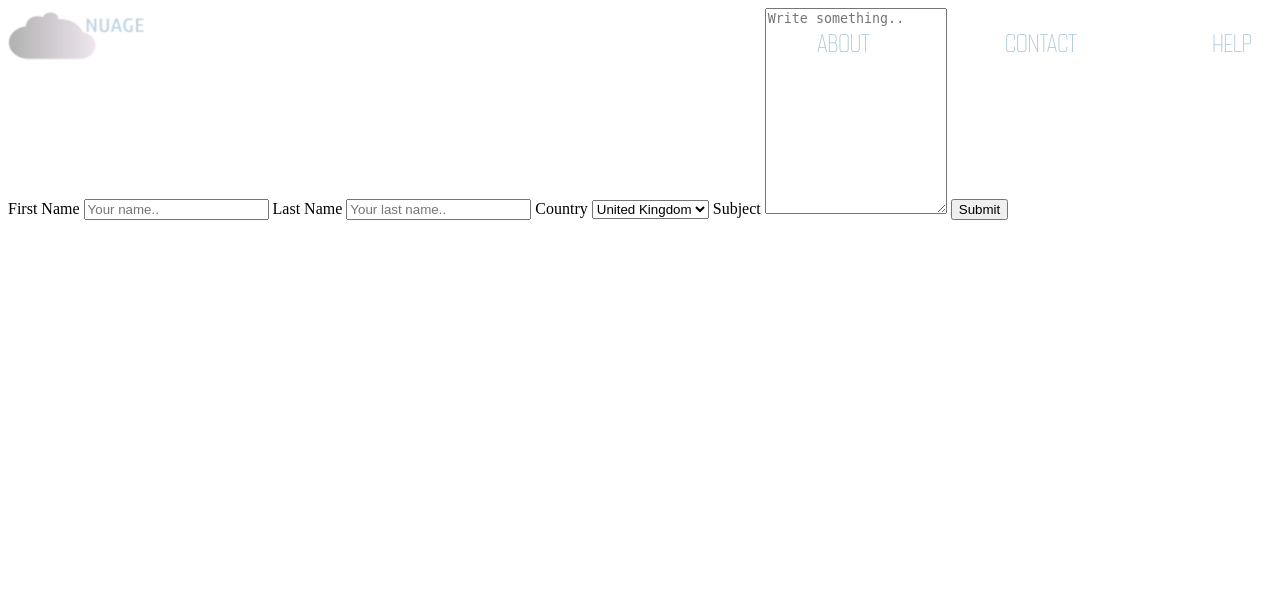
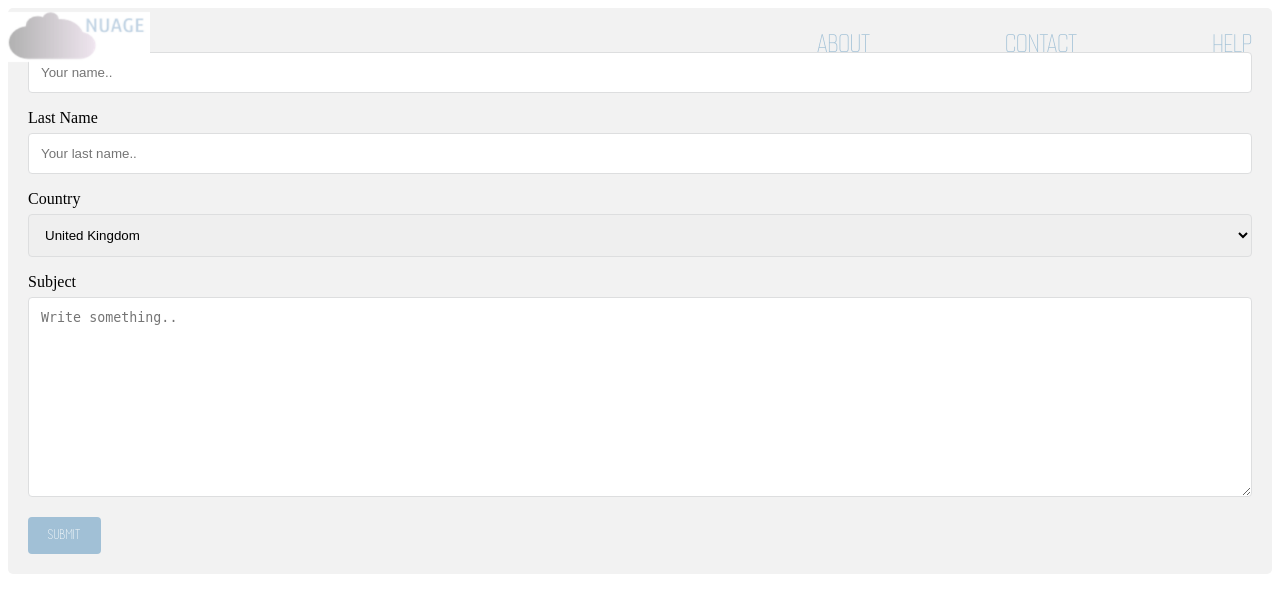
Before and after one commit to anvithak7/nuage, a PHP site: page /contact.html in a window 1280 px wide. Shown: the top 613 px of the page. Run offline with PHP 8.4, Linux system fonts and the light colour scheme.

Commit message:
Update style.css

```diff
--- a/style.css
+++ b/style.css
@@ -218,3 +218,37 @@ word-spacing: 100px;
     27% { opacity: 0; width: 100%; }
     100% { opacity: 0; }
 }
+
+input[type=text], select, textarea {
+    width: 100%; /* Full width */
+    padding: 12px; /* Some padding */
+    border: 1px solid #dddedf; /* Gray border */
+    border-radius: 4px; /* Rounded borders */
+    box-sizing: border-box; /* Make sure that padding and width stays in place */
+    margin-top: 6px; /* Add a top margin */
+    margin-bottom: 16px; /* Bottom margin */
+    resize: vertical /* Allow the user to vertically resize the textarea (not horizontally) */
+}
+
+/* Style the submit button with a specific background color etc */
+input[type=submit] {
+    background-color: #a1c0d6;
+    color: white;
+    font-family: oswaldesque;
+    padding: 12px 20px;
+    border: none;
+    border-radius: 4px;
+    cursor: pointer;
+}
+
+/* When moving the mouse over the submit button, add a darker green color */
+input[type=submit]:hover {
+    background-color: #acc9e6;
+}
+
+/* Add a background color and some padding around the form */
+.container {
+    border-radius: 5px;
+    background-color: #f2f2f2;
+    padding: 20px;
+}
```
